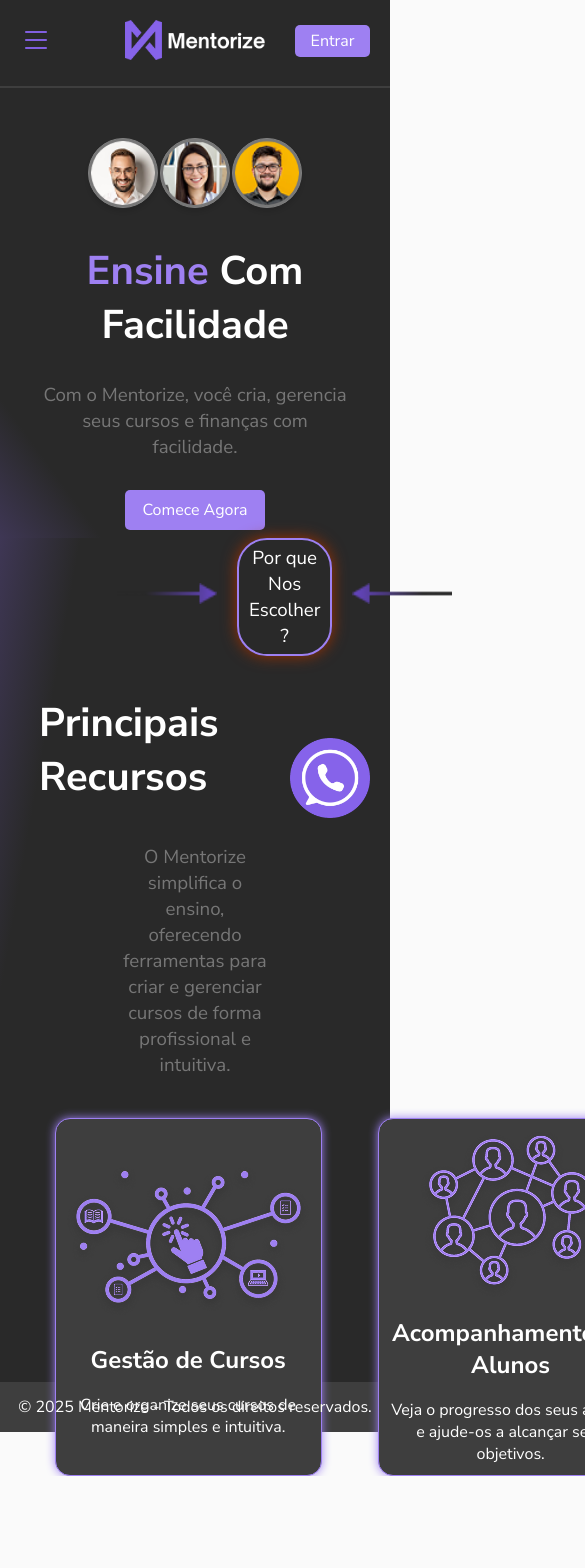
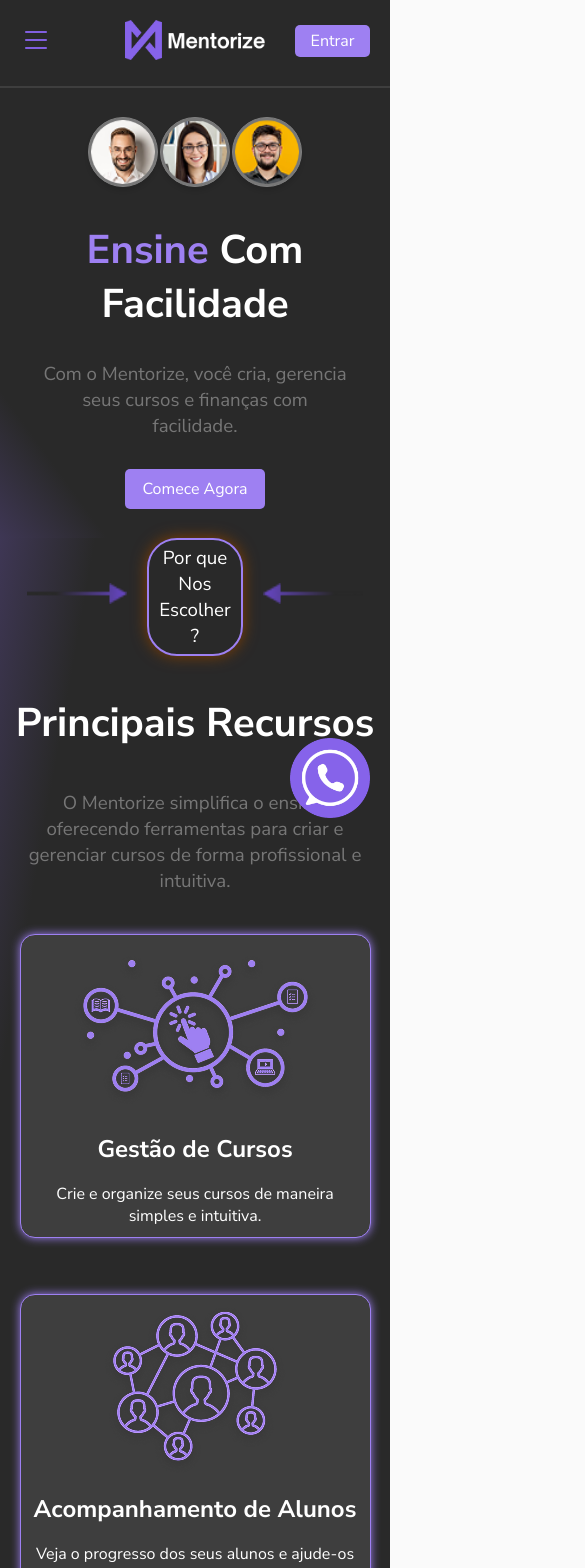
Before and after one commit to endrick-brito/mentorize-frontend, a React (Vite) app: page / in a window 390 px wide. Shown: the top 1568 px of the page, 585 px wide, since content can reach past the window. Before the commit the page ends 1476 px from the top, so only its background shows below. Built offline with nearby package versions, Linux system fonts and the light colour scheme.

Commit message:
Correção no responsivo da segunda seção

```diff
--- a/src/assets/pages/Home/Section1/styles.css
+++ b/src/assets/pages/Home/Section1/styles.css
@@ -1,11 +1,10 @@
-#section1{
+section#section1{
     width: 100%;
     height: 450px;
     background-color: var(--secondary-dark);
-    border-top: 50px solid var(--secondary-dark);
     display: flex;
     align-items: center;
-    justify-content: start;
+    justify-content: center;
     flex-direction: column;
     text-align: center;
     padding-inline: 10%;
--- a/src/assets/pages/Home/Section2/styles.css
+++ b/src/assets/pages/Home/Section2/styles.css
@@ -1,5 +1,4 @@
 section#section2{
-    height: 100vh;
     width: 100%;
     background: linear-gradient(280deg, rgba(41,41,41,1) 0%, rgba(41,41,41,1) 85%, rgb(91, 73, 143) 120%);
     display: flex;
@@ -9,10 +8,6 @@
     padding-inline: 10%;
     gap: 40px;
     color: var(--neutral-white);
-
-    & hr{
-        width: 100%;
-    }
 
     & .titulo{
         display: flex;
@@ -35,15 +30,15 @@
     & h3{
         color: rgba(234, 234, 234, 0.4);
         font-weight: 400;
-        max-width: 50%;
+        max-width: 90%;
         text-align: center;
     }
 
     & #cards{
         display: grid;
         grid-template-columns: 1fr 1fr 1fr;
-        width: 90%;
-        height: 350px;
+        width: 90vw;
+        height: fit-content ;
         gap: 56px;
 
         & .card{
@@ -85,3 +80,14 @@
         box-shadow: 0 0 5px 0 var(--primary-light);
     }
 }
+
+@media screen and (max-width: 1000px) {
+    section#section2{
+        padding-inline: 2%;
+
+        & #cards{
+            grid-template-columns: 1fr !important;
+        }
+    }
+
+}
```
